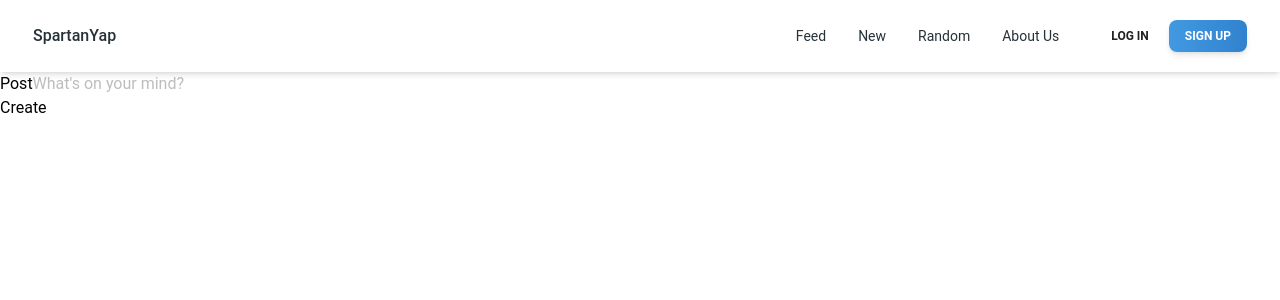
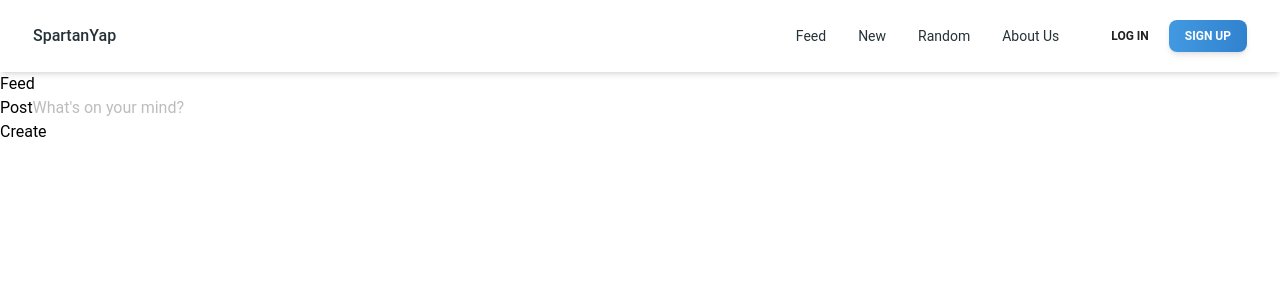
Before and after one commit to shallowsmith/SpartanYap, a React (Create React App) app in the folder frontend/: page /feed in a window 1280 px wide. Shown: the top 300 px of the page. Built offline with nearby package versions, Linux system fonts and the light colour scheme.

Commit message:
Post components and full functional API with token generation

```diff
--- a/frontend/src/components/Login.js
+++ b/frontend/src/components/Login.js
@@ -5,8 +5,6 @@
 import FormExtra from "./FormExtra";
 import Input from "./Input";
 import { useNavigate } from "react-router-dom";
-import { useContext } from "react";
-import UserContext from "./UserContext";
 
 const fields = loginFields;
 let fieldsState = {};
@@ -15,7 +13,6 @@
 export default function Login() {
   const [loginState, setLoginState] = useState(fieldsState);
   const navigate = useNavigate();
-  const { user, setUser } = useContext(UserContext);
 
   const handleChange = (e) => {
     setLoginState({ ...loginState, [e.target.id]: e.target.value });
@@ -41,11 +38,12 @@
     });
 
     const data = await response.json();
+    console.log("Full response data received:", data);  // Check the entire response
     if (response.ok)
     {
-      console.log("Login successful update useContext", data);
+      console.log("Login successful generate local token", data);
       // Handle successful login, e.g., redirect and update userContext
-      setUser(user)
+      localStorage.setItem('token', data.user.token);
       navigate('/feed')
     }
     else
--- a/frontend/src/components/Post.js
+++ b/frontend/src/components/Post.js
@@ -1,49 +1,60 @@
-// Placeholder for now
-import React from "react";
-import { useState } from "react";
+import React, { useState, useContext } from "react";
 
-export default function Post({ existingUser = {}, updateCallback}) {
-  const [post, setPost] = useState(existingUser.post || "");
+export default function Post({ updateCallback }) {
+
+  const [postContent, setPostContent] = useState('');
+  const token = localStorage.getItem('token');
+
+
   const onSubmit = async (e) => {
-    e.preventDefault()
-
-    //Determine if we are updating
-    const updating = Object.entries(existingUser).length !== 0
+    e.preventDefault();
+    if (!token) {
+      alert("You must login to post");
+      return;
+    }
 
     const data = {
-      postMessage
-    }
-     const url = "http://127.0.0.1:5000/" + (updating ? `update_post/${existingUser.post}` : "create_post")
+      content: postContent,
+    };
+    const url = "http://127.0.0.1:5000/create_post"; // Static URL for creating posts
     const options = {
-            method: updating ? "PATCH" : "POST",
+      method: "POST",
       headers: {
-                "Content-Type": "application/json"
+        "Content-Type": "application/json",
+        "Authorization": `Bearer ${token}`  // Include the token in the authorization header
       },
       body: JSON.stringify(data)
+    };
+    console.log(postContent)
+
+    try {
+      const response = await fetch(url, options);
+      if (!response.ok)
+      {
+        const jsonData = await response.json();
+        throw new Error(jsonData.message || 'Failed to create the post');
       }
-        const response = await fetch(url, options)
-        if (response.status !== 201 && response.status !== 200) {
-            const data = await response.json()
-            alert(data.message)
+      updateCallback();   // Callback to refresh or update the parent component
+      alert('Post created successfully!');
     }
-        else
-        {
-          updateCallback()
+    catch (error) {
+      alert(error.message);
     }
-  }
+  };
 
   return (
     <form onSubmit={onSubmit}>
       <div>
-                <label htmlFor="postMessage">Post</label>
+        <label htmlFor="postContent">Post</label>
         <input
           type="text"
           id="postContent"
-                    value={postMessage}
-                    onChange={(e) => setPost(e.target.value)}
+          value={postContent}
+          onChange={(e) => setPostContent(e.target.value)}
+          placeholder="What's on your mind?"
         />
       </div>
-            <button type="submit">{existingUser.post ? "Update" : "Create"}</button>
+      <button type="submit">Create</button>
     </form>
   );
 }
--- a/frontend/src/pages/Feed.js
+++ b/frontend/src/pages/Feed.js
@@ -3,68 +3,12 @@
 import { useState, useContext } from "react";
 import Post from "../components/Post";
 
-export default function FeedPage({posts, updateCallback}) {
-  const [newPostContent, setNewPostContent] = useState()
-  const {currentUser} = false
+export default function FeedPage() {
+  return (
+    <div>
+      <h1>Feed</h1>
+      <Post></Post>
+    </div>
+  )
 
-  const onSubmit = async (e) => {
-    e.preventDefault()
-    if (!currentUser)
-    {
-      alert("You must login to post")
-      return;
-    }
-    const data = {
-      content: newPostContent,
-      userId: currentUser.id
-    }
-    //Determine if we are updating
-     const url = "http://127.0.0.1:5000/" + (newPostContent ? `update_post/${currentUser.post}` : "create_post")
-     const options = {
-            method: newPostContent ? "PATCH" : "POST",
-            headers: {
-                "Content-Type": "application/json"
-            },
-            body: JSON.stringify(data)
-        }
-
-        const response = await fetch(url, options)
-        if (response.status !== 201 && response.status !== 200) {
-            const data = await response.json()
-            alert(data.message)
-        }
-        else
-        {
-          updateCallback()
-        }
-
-        try {
-          const response = await fetch(url, options);
-          const jsonData = await response.json();
-          if (!response.ok) {
-            throw new Error(jsonData.message || 'Failed to post');
-          }
-          setNewPostContent(""); // Clear the input on successful post/patch
-          alert('Post successful!');
-        }
-        catch (error) {
-          alert(error.message);
-        }
-  }
-
-  return (
-    <form onSubmit={onSubmit}>
-            <div>
-                <label htmlFor="postMessage">Post</label>
-                <input
-                    type="text"
-                    id="postContent"
-                    value={postMessage}
-                    onChange={(e) => setNewPostContent(e.target.value)}
-                    placeholder = "What's on your mind?"
-                />
-            </div>
-            <button type="submit">{newPostContent ? "Update" : "Create"}</button>
-      </form>
-  );
 };
```
Also changed, not shown: 1 other file (tests, documents, lock files or other folders). Lines whose indentation alone changed are shown as unchanged.
